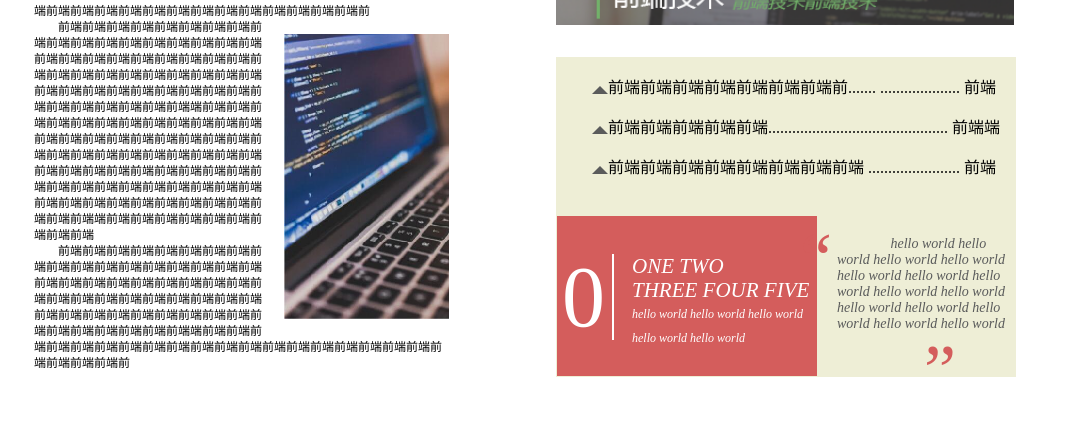
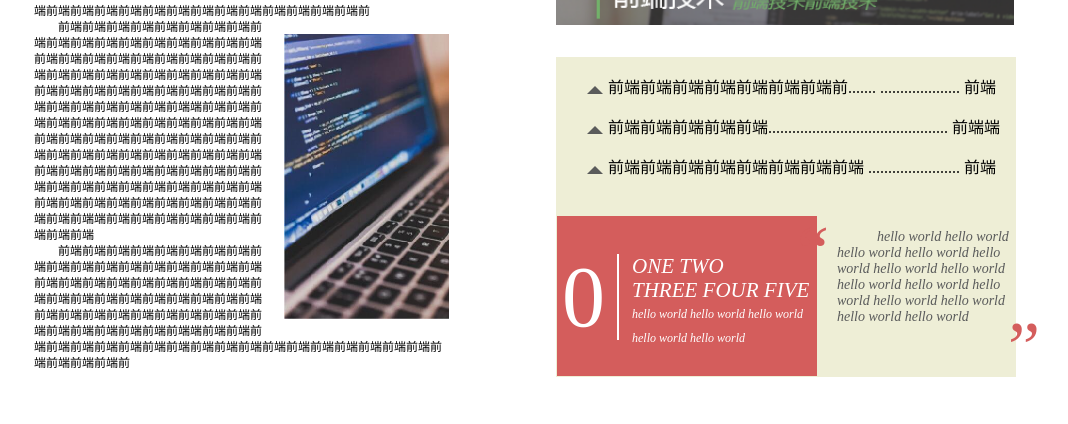
Before and after one commit to tinycolder/IFE-tasks, a plain HTML site: page task6-切页面/test.html in a window 1280 px wide. Shown: the part 934-1358 px from the top of the page, without its empty margins (116-1184 px from the left). Drawn offline with Linux system fonts and the light colour scheme.

Commit message:
2016.8.21

```diff
--- a/task6-切页面/css/style.css
+++ b/task6-切页面/css/style.css
@@ -106,7 +106,8 @@ html {
     line-height: 146px;
     color: #75b86b;
     font-family: '微软雅黑';
-    margin: 0;
+    font-style: italic;
+    margin-left: -10px;
 }
 
 .tri2, .css {
@@ -175,7 +176,7 @@ html {
 
     font-size: 12px;
     line-height: 16px;
-    font-family: "宋体";
+    font-family: "微软雅黑";
 }
 
 .article h3 {
@@ -318,8 +319,7 @@ html {
 .con {
     font-size: 16px;
     line-height: 20px;
-    margin: 20px 0 20px 35px;
-
+    margin: 20px 0 20px 30px;
 }
 
 .preffix {
@@ -329,6 +329,7 @@ html {
 
     border: 8px solid transparent;
     border-bottom-color: #5a5b5b;
+    margin-right: 5px;
 
     float: left;
 }
@@ -360,6 +361,7 @@ html {
     font-size: 86px;
     line-height: 86px;
     border-right: 2px solid #fff;
+    padding-right: 5px;
 
     float: left;
 }
@@ -385,25 +387,32 @@ html {
     font-style: italic;
     color: #5a5b5b;
     margin-left: 280px;
+
+    position: relative;
 }
 
-.en span {
-    display: inline-block;
-    width: 50px;
-    height: 16px;
+.en-quote {
     font-size: 72px;
+    line-height: 1.0;
     font-style: normal;
     color: #d45d5c;
 
-    position: relative;
-    left: -37px;
-    top: 35px;
+    position: absolute;
 }
 
-.en span:last-child {
-    vertical-align: top;
-    left: 87px;
-    top: 30px;
+.en-quote:first-child {
+    top: 0;
+    left: -40px;
+}
+
+.en-quote:last-child {
+    bottom: -58px;
+    right: -25px;
+}
+
+.en-hello {
+    padding-top: 12.5px;
+    text-indent: 40px;
 }
 
 .footer {
--- a/task6-切页面/test.html
+++ b/task6-切页面/test.html
@@ -110,9 +110,11 @@
                             </div>
                         </div>
                         <div class="en">
-                            <span>“</span>
+                            <div class="en-quote">“</div>
+                            <div class="en-hello">
                             hello world hello world hello world hello world hello world hello world hello world hello world hello world hello world hello world hello world hello world hello world
-                            <span>”</span>
+                            </div>
+                            <div class="en-quote">”</div>
                         </div>
                     </div>
                 </div>
```
